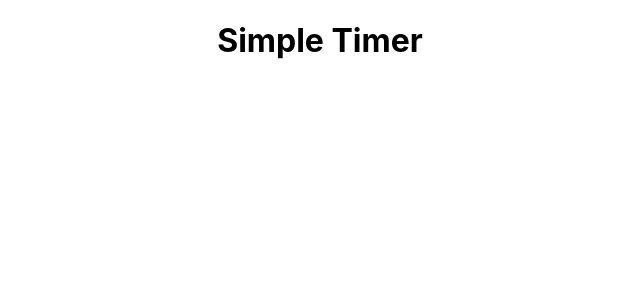
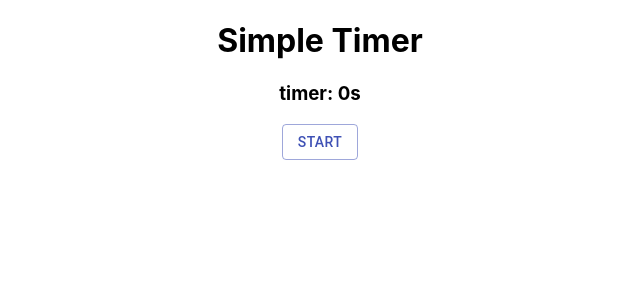
Before and after one commit to okabe-is/simple_timer, a React (Create React App) app: page / in a window 1280 px wide. Shown: the top 300 px of the page, without its empty margins (320-960 px from the left). Built offline with nearby package versions, Linux system fonts and the light colour scheme.

Commit message:
make count up timer. add material-ui

```diff
--- a/package.json
+++ b/package.json
@@ -3,6 +3,7 @@
   "version": "0.1.0",
   "private": true,
   "dependencies": {
+    "@material-ui/core": "^4.10.2",
     "@testing-library/jest-dom": "^4.2.4",
     "@testing-library/react": "^9.5.0",
     "@testing-library/user-event": "^7.2.1",
--- a/src/App.js
+++ b/src/App.js
@@ -1,12 +1,17 @@
 import React from 'react';
+import ReactDOM from 'react-dom';
+
+import Timer from './Components/Timer'
+
 import './App.css';
 
 function App() {
-  return (
-    <div className="App">
-      <h1>Simple Timer</h1>
-    </div>
-  );
+    return (
+        <div className="App">
+            <h1>Simple Timer</h1>
+            <Timer />
+        </div>
+    );
 }
 
 export default App;
--- /dev/null
+++ b/src/Components/Timer.js
@@ -0,0 +1,79 @@
+import React, {Component} from 'react';
+import ReactDOM from 'react-dom';
+
+import Button from '@material-ui/core/Button';
+
+class Timer extends Component {
+
+    constructor() {
+        super();
+        this.state = {
+            time_s: 0,
+            startAt: 0,
+            isOn: false,
+        }
+    }
+
+    startTimer = () => {
+        console.log("start");
+        this.setState({
+            startAt: Date.now() - this.state.time_s,
+            isOn: true,
+        })
+        // 多重クリックを考慮
+        clearInterval(this.timer);
+
+        this.timer = setInterval(
+            () => this.setState(
+                {
+                    time_s: Date.now() - this.state.startAt
+                }),
+            1);
+    }
+
+    stopTimer = () => {
+        console.log("stop");
+        clearInterval(this.timer);
+    }
+
+    restTimer = () => {
+        console.log("reset");
+        clearInterval(this.timer);
+        this.setState({
+            time_s: 0,
+            isOn: false,
+        })
+
+    }
+
+    render() {
+
+        return (
+            <div>
+                <h3>timer: {Math.floor(this.state.time_s/1000)}s</h3>
+                <Button
+                    variant="outlined"
+                    color="primary"
+                    onClick={this.startTimer}>
+                    start</Button>
+
+                {this.state.isOn &&
+                <Button
+                    variant="outlined"
+                    color="secondary"
+                    onClick={this.stopTimer}>
+                    stop</Button>
+                }
+                {this.state.isOn &&
+                <Button
+                    variant="outlined"
+                    color="default"
+                    onClick={this.restTimer}>
+                    reset</Button>
+                }
+            </div>
+        );
+    }
+}
+
+export default Timer;
```
Also changed, not shown: 1 other file (tests, documents, lock files or other folders).
